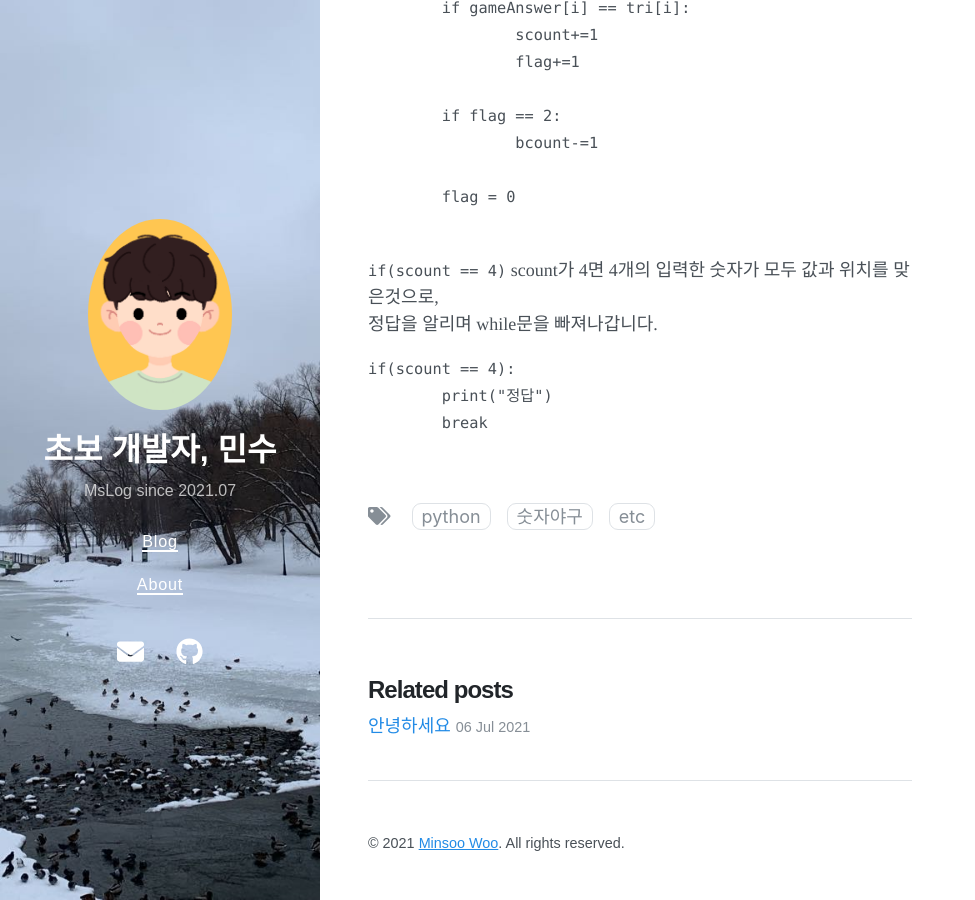
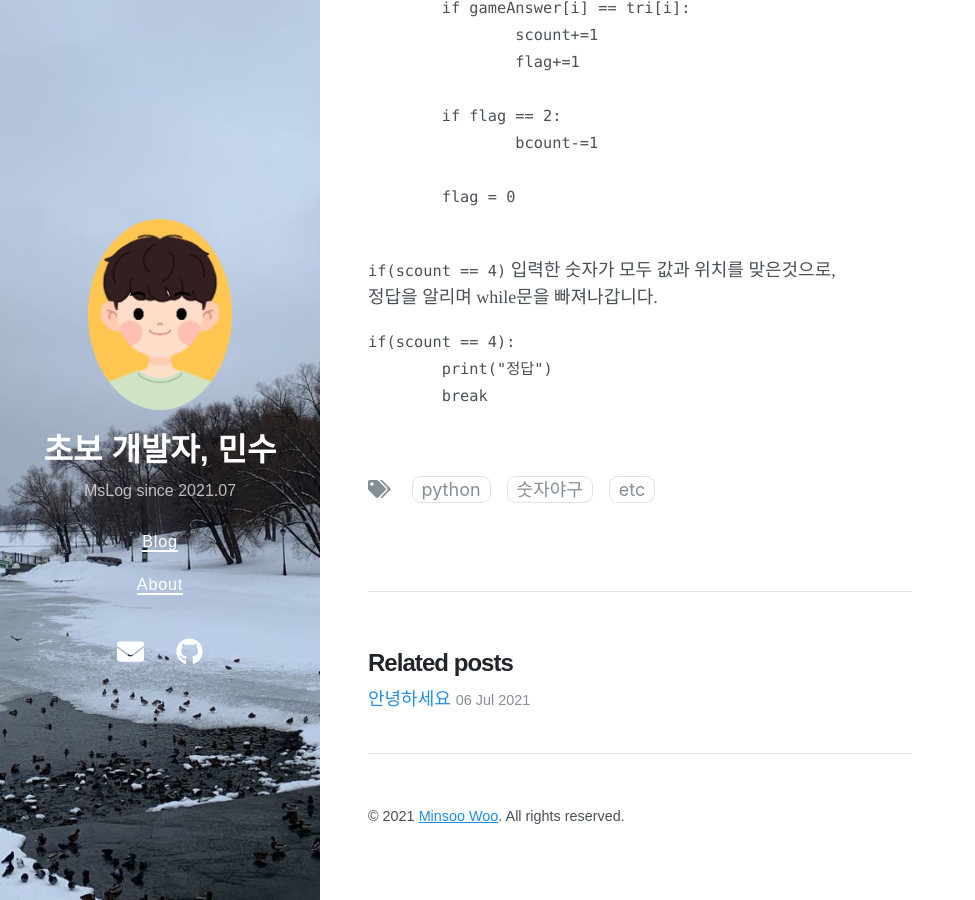
Before and after one commit to MsWoo/MsWoo.github.io, a Jekyll site: the page built from _posts/2021-07-06-baseball.md, in a window 1280 px wide and 900 px high, scrolled down 2221 px. Shown: the whole window, without its empty margins (0-975 px from the left). Built offline with Jekyll 4.4.1, drawn with Linux system fonts in a browser that asks for light colours; nearby versions of some CDN libraries.

Commit message:
Update 2021-07-06-baseball.md

````diff
--- a/_posts/2021-07-06-baseball.md
+++ b/_posts/2021-07-06-baseball.md
@@ -85,7 +85,7 @@ for i in range(4):
 	flag = 0
 ```
 
-`if(scount == 4)` scount가 4면 4개의 입력한 숫자가 모두 값과 위치를 맞은것으로,
+`if(scount == 4)` 입력한 숫자가 모두 값과 위치를 맞은것으로,
 정답을 알리며 while문을 빠져나갑니다.
 
 ```{.python}
````
